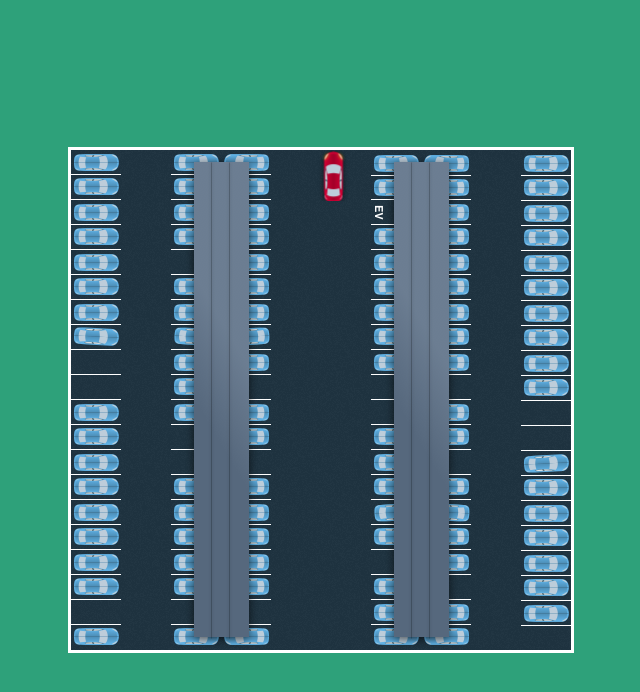
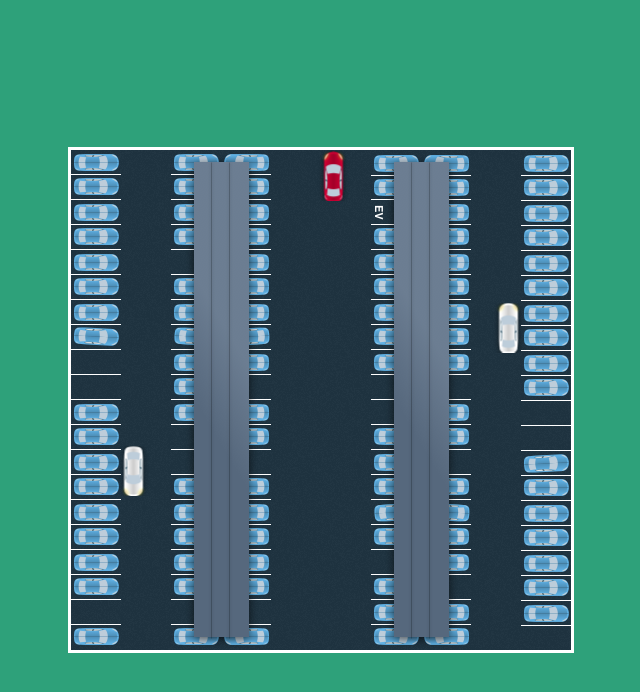
Before and after one commit to christianjuth/car-game, a website: page index.html in a window 1280 px wide. Shown: the whole page, without its empty margins (319-959 px from the left). Drawn offline with Linux system fonts and the light colour scheme.

Commit message:
changed computer images

```diff
--- a/index.html
+++ b/index.html
@@ -18,6 +18,14 @@
       canvas{
         border: 3px solid #fff;
       }
+
+      img {
+        -webkit-user-drag: none;
+        -khtml-user-drag: none;
+        -moz-user-drag: none;
+        -o-user-drag: none;
+        user-drag: none;
+      }
     </style>
   </head>
 
@@ -29,10 +37,14 @@
       <img style='position: absolute' width="500" height="500" src='./lot-overlay.png'/>
     </div>
 
-    <img id='car-e' style='display: none' src='./car-e.png'/>
-    <img id='car-w' style='display: none' src='./car-w.png'/>
-    <img id='car-n' style='display: none' src='./car-n.png'/>
-    <img id='car-s' style='display: none' src='./car-s.png'/>
+    <img id='player-e' style='display: none' src='./car-e.png'/>
+    <img id='player-w' style='display: none' src='./car-w.png'/>
+    <img id='player-n' style='display: none' src='./car-n.png'/>
+    <img id='player-s' style='display: none' src='./car-s.png'/>
+    <img id='computer-e' style='display: none' src='./computer-e.png'/>
+    <img id='computer-w' style='display: none' src='./computer-w.png'/>
+    <img id='computer-n' style='display: none' src='./computer-n.png'/>
+    <img id='computer-s' style='display: none' src='./computer-s.png'/>
 
     <script src='./main.js'></script>
   </body>
--- a/main.js
+++ b/main.js
@@ -29,45 +29,45 @@ let gameState = {
     }
   },
   computers: [
-  //   {
-  //   loc: {
-  //     x: 3,
-  //     y: 5,
-  //     direction: 'n'
-  //   },
-  //   points: [{
-  //     x: 3,
-  //     y: 1
-  //   },{
-  //     x: 2,
-  //     y: 1
-  //   },{
-  //     x: 2,
-  //     y: 18
-  //   },{
-  //     x: 3,
-  //     y: 18
-  //   }]
-  // },{
-  //   loc: {
-  //     x: 16,
-  //     y: 14,
-  //     direction: 's'
-  //   },
-  //   points: [{
-  //     x: 16,
-  //     y: 18
-  //   },{
-  //     x: 17,
-  //     y: 18
-  //   },{
-  //     x: 17,
-  //     y: 1
-  //   },{
-  //     x: 16,
-  //     y: 1
-  //   }]
-  // }
+    {
+    loc: {
+      x: 3,
+      y: 5,
+      direction: 'n'
+    },
+    points: [{
+      x: 3,
+      y: 1
+    },{
+      x: 2,
+      y: 1
+    },{
+      x: 2,
+      y: 18
+    },{
+      x: 3,
+      y: 18
+    }]
+  },{
+    loc: {
+      x: 16,
+      y: 14,
+      direction: 's'
+    },
+    points: [{
+      x: 16,
+      y: 18
+    },{
+      x: 17,
+      y: 18
+    },{
+      x: 17,
+      y: 1
+    },{
+      x: 16,
+      y: 1
+    }]
+  }
   ]
 }
 
@@ -82,11 +82,19 @@ let canvas,
 
 let setup = () => {
   canvas = document.getElementById("myCanvas");
-  img = {
-    e: document.getElementById('car-e'),
-    w: document.getElementById('car-w'),
-    n: document.getElementById('car-n'),
-    s: document.getElementById('car-s'),
+  images = {
+    player: {
+      e: document.getElementById('player-e'),
+      w: document.getElementById('player-w'),
+      n: document.getElementById('player-n'),
+      s: document.getElementById('player-s'),
+    },
+    computer: {
+      e: document.getElementById('computer-e'),
+      w: document.getElementById('computer-w'),
+      n: document.getElementById('computer-n'),
+      s: document.getElementById('computer-s'),
+    }
   }
   ctx = canvas.getContext("2d");
   document.onkeydown = controller;
@@ -127,6 +135,7 @@ let calculateMove = (player, loc) => {
 }
 
 let movePlayer = (player, move) => {
+  if(move.direction == '') return;
   let loc = Object.assign({}, player.loc);
 
   // up arrow
@@ -186,9 +195,17 @@ let willColide = (loc) => {
       width = map[0].length;
 
   try{
-    if(['n','s'].includes(loc.direction)){
+    if(loc.direction == 'n'){
       firstCord.y = Math.floor(y);
       secondCord.y = Math.floor(secondCord.y) + 1;
+    }
+    else if(loc.direction == 's'){
+      firstCord.y = Math.ceil(y) - 1;
+      secondCord.y = Math.ceil(secondCord.y);
+    }
+    else if(loc.direction == 'e'){
+      firstCord.x = Math.ceil(x) - 1;
+      secondCord.x = Math.ceil(secondCord.x);
     }
     else{
       firstCord.x = Math.floor(x);
@@ -240,7 +257,7 @@ let render = () => {
   //   });
   // });
 
-  let renderPlayer = (player, color = 'white') => {
+  let renderPlayer = (player, type) => {
     let { x, y, direction } = player.loc,
         height = scale,
         width = scale,
@@ -253,7 +270,7 @@ let render = () => {
     else
       width *= 2;
 
-    let selectedImg = img[direction];
+    let selectedImg = images[type][direction];
 
     // ctx.beginPath();
     // ctx.rect(scale*x, scale*y, scale, scale);
@@ -271,8 +288,8 @@ let render = () => {
 
   }
 
-  renderPlayer(player);
-  computers.forEach(renderPlayer);
+  renderPlayer(player, 'player');
+  computers.forEach((c) => renderPlayer(c, 'computer'));
 
 }
 
```
Also changed, not shown: computer-e.png (added), computer-n.png (added), computer-s.png (added), computer-w.png (added).
